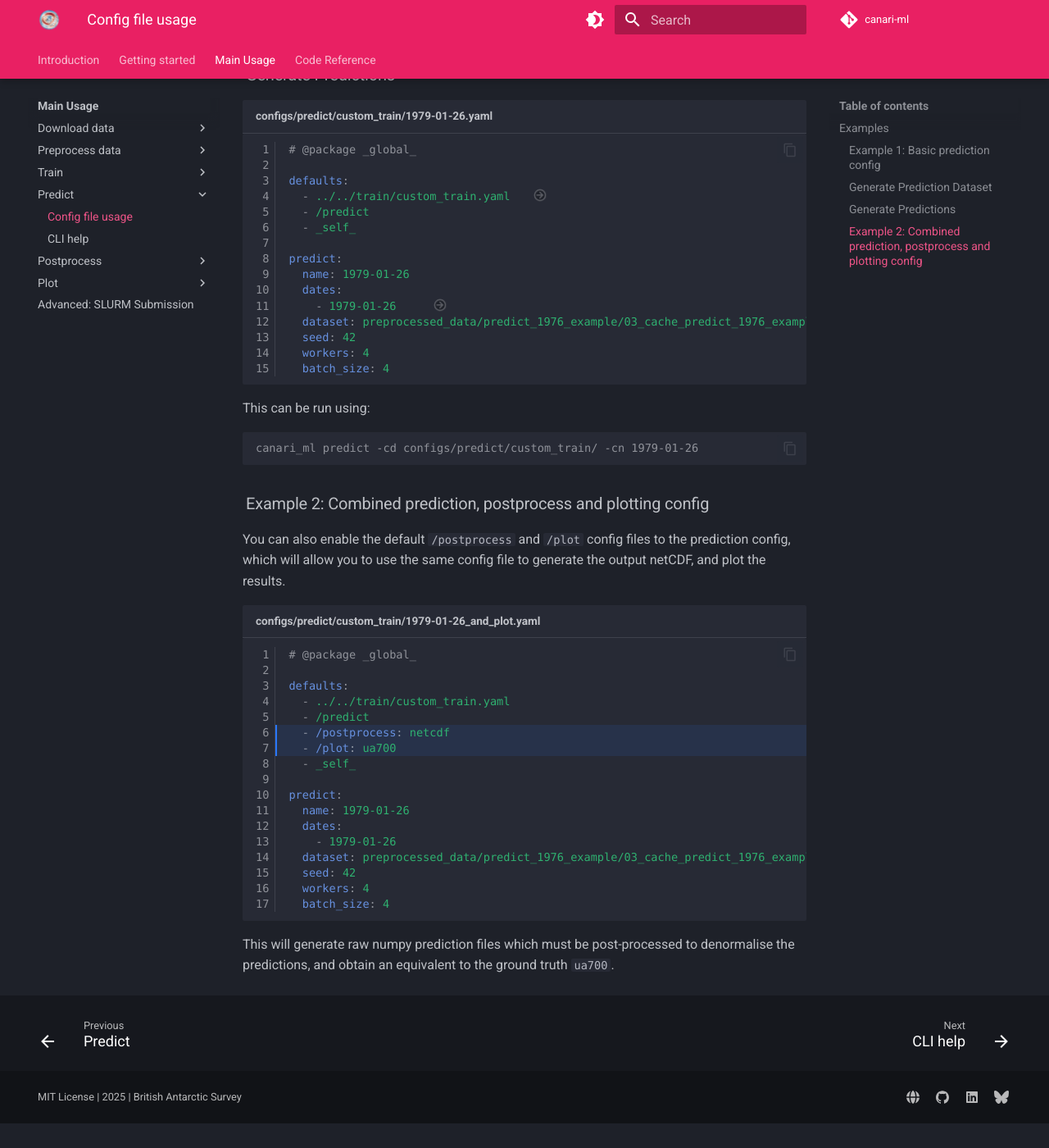
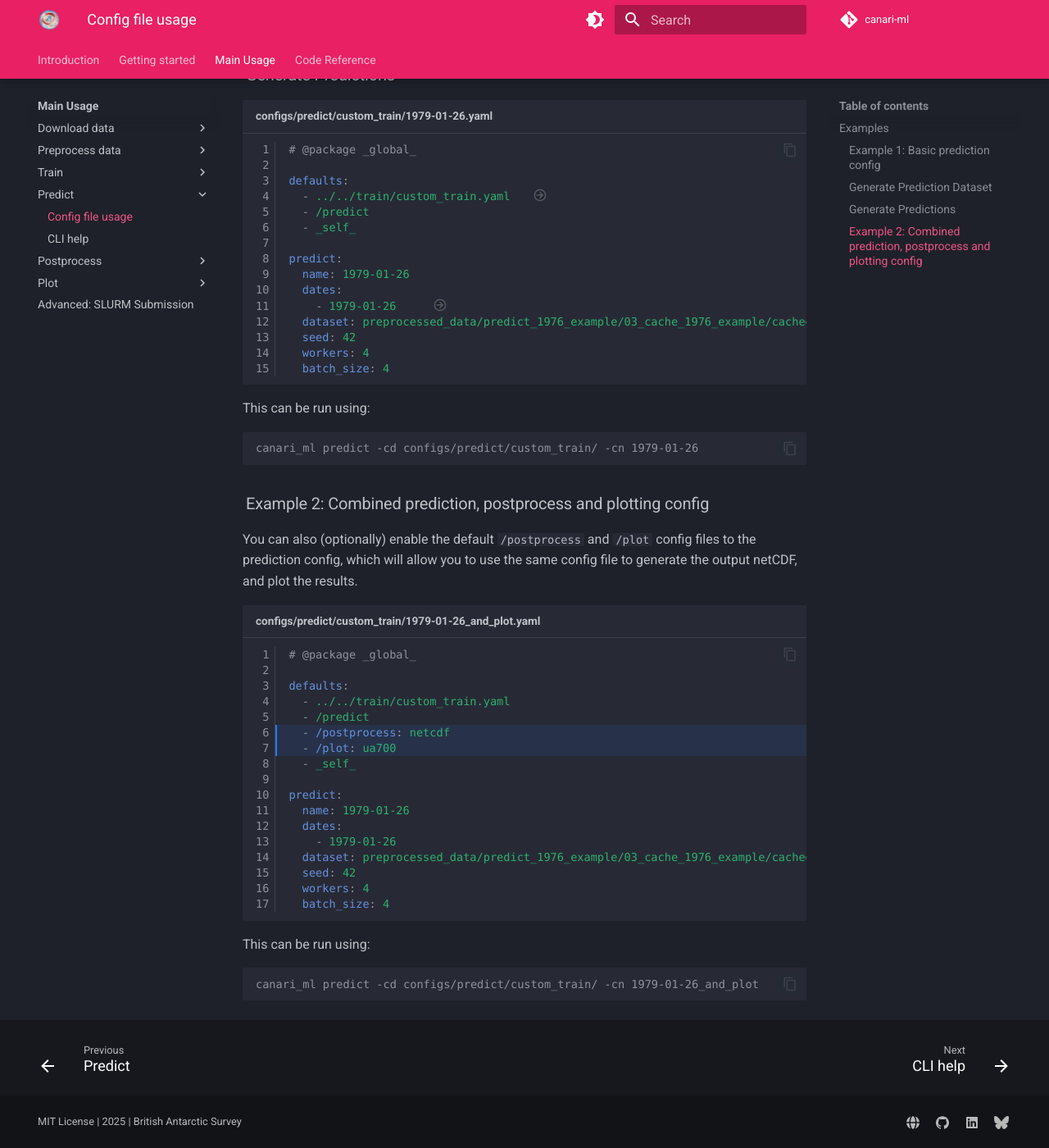
Before and after one commit to CANARI-ML/canari-ml, an MkDocs documentation site: the page built from docs/user-guide/predict/config_file_usage.md, in a window 1280 px wide and 1400 px high, scrolled down 803 px. Shown: the whole window at 82% size. Built offline with MkDocs 1.6.1 and Material for MkDocs 9.7.7, drawn with Linux system fonts in a browser that asks for light colours; some web fonts are replaced; plug-ins that fetch from the network failed and are left out; comment, search, counter and statistics services are not loaded; before the commit the page ends 2173 px from its top, so only the background shows below that; some of the changed text lies outside the part shown.

Commit message:
docs(mkdocs): Fix predict filename/cmds
Refs: #28

````diff
--- a/docs/user-guide/predict/config_file_usage.md
+++ b/docs/user-guide/predict/config_file_usage.md
@@ -6,7 +6,7 @@
 
 ### Generate Prediction Dataset
 
-``` yaml title="configs/predict/custom_train/1979-01-26.yaml" linenums="1"
+``` yaml title="configs/predict/custom_train/preprocess_1976_example.yaml" linenums="1"
 # @package _global_
 
 defaults:
@@ -59,7 +59,6 @@
 2. You can define a list of dates for which to make predictions. This date has to exist in the prediction dataset being used.
 3. Relative path to the prediction dataset config file (relative to the path you are running the `canari_ml predict` command from).
 
-
 This can be run using:
 
 ```console
@@ -68,7 +67,7 @@
 
 ### Example 2: Combined prediction, postprocess and plotting config
 
-You can also enable the default `/postprocess` and `/plot` config files to the prediction config, which will allow you to use the same config file to generate the output netCDF, and plot the results.
+You can also (optionally) enable the default `/postprocess` and `/plot` config files to the prediction config, which will allow you to use the same config file to generate the output netCDF, and plot the results.
 
 ``` yaml title="configs/predict/custom_train/1979-01-26_and_plot.yaml" linenums="1" hl_lines="6-7"
 # @package _global_
@@ -84,10 +83,14 @@
   name: 1979-01-26
   dates:
     - 1979-01-26
-  dataset: preprocessed_data/predict_1976_example/03_cache_predict_1976_example/cached.DAY.north.json
+  dataset: preprocessed_data/predict_1976_example/03_cache_1976_example/cached.DAY.north.json
   seed: 42
   workers: 4
   batch_size: 4
 ```
 
-This will generate raw numpy prediction files which must be post-processed to denormalise the predictions, and obtain an equivalent to the ground truth `ua700`.
+This can be run using:
+
+```console
+canari_ml predict -cd configs/predict/custom_train/ -cn 1979-01-26_and_plot
+```
````
Also changed, not shown: other parts of docs/user-guide/predict/config_file_usage.md (+2 -2 lines), docs/user-guide/predict/index.md (+2 -0 lines).
